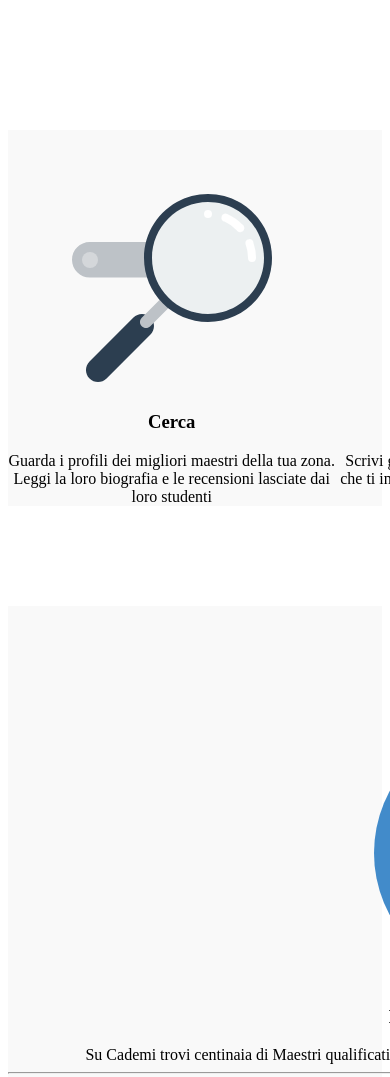
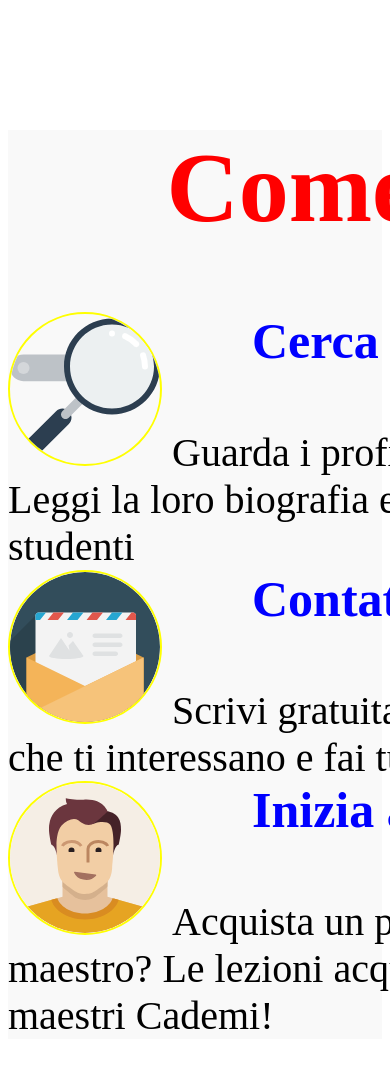
Before and after one commit to grecomatteo86/html-css-resp-wannabe, a plain HTML site: page index.html in a window 390 px wide. Shown: the part 2340-3417 px from the top of the page. Drawn offline with Linux system fonts and the light colour scheme.

Commit message:
responsiveness second container

```diff
--- a/style.css
+++ b/style.css
@@ -106,9 +106,53 @@ img {
     line-height: 100px;
   }
 
+}
+/*/first_container*/
+/*steps_container*/
+@media screen and (max-width: 420px){
+
+  #steps .row>.left,#steps .row>.central,#steps .row>.right{
+    width: 100%;
+    display:inline-block;
+    text-align: left;
+  }
+
+  #steps>.row>h1{
+    color:red;
+    font-size: 100px;
+  }
+
+  #steps>.row>.left>img,#steps>.row>.central>img,#steps>.row>.right>img{
+    height: 150px;
+    border-radius: 50%;
+    border: 2px solid yellow;
+  }
+
+  #steps>.row>.left,#steps>.row>.central,#steps>.row>.right{
+    position: relative;
+  }
+
+  #steps>.row>.left>h3,#steps>.row>.central>h3,#steps>.row>.right>h3{
+    display: inline-block;
+    font-size: 50px;
+    color: blue;
+    position: absolute;
+    margin: 0 0 40px 80px;
+  }
+
+  #steps>.row>.left:not(img,h3),#steps>.row>.central:not(img,h3),#steps>.row>.right:not(img,h3){
+    font-size: 40px;
+    float: right;
+  }
+
+  #steps .row::after{
+    content: ("");
+    display: block;
+    clear: both;
+  }
+
+}
 
 
-
-}
-/*/first_container*/
+/*steps_container*/
 /*/css_media_query*/
```
